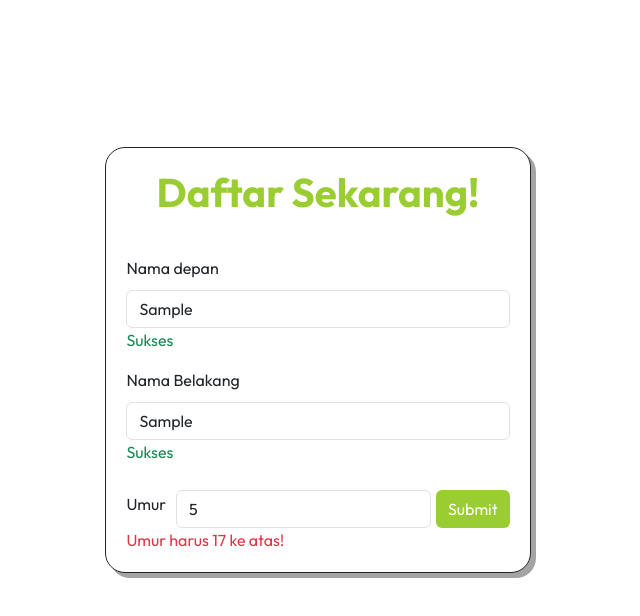
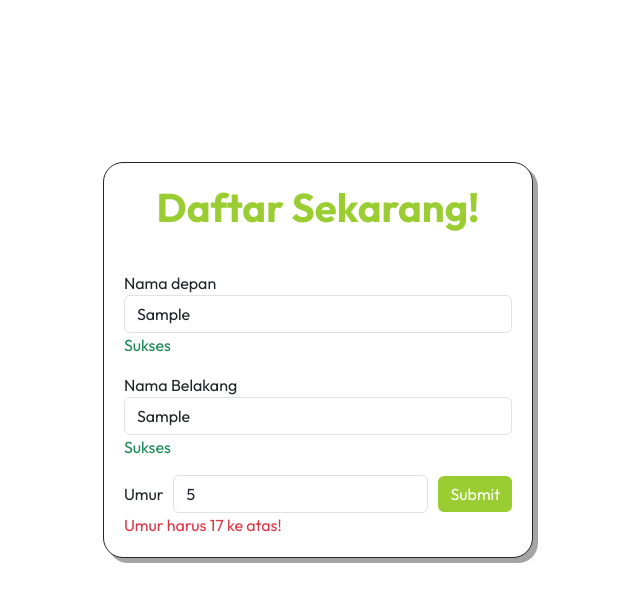
Before and after one commit to GustiWiratama/Input-Form, a plain HTML site: page index.html in a window 1280 px wide. Both pictures are taken after typing "Sample", "Sample", "5" into the empty fields and a click on the button "Submit". Shown: the whole page, without its empty margins (322-962 px from the left). Drawn offline with nearby package versions, Linux system fonts and the light colour scheme.

Commit message:
fix(bug)
fixing input value only alphabet

```diff
--- a/index.js
+++ b/index.js
@@ -12,20 +12,30 @@ const ageValue = document.querySelector("#age-value");
 const fnHeader = document.querySelector("#fn-header");
 const back = document.querySelector("#back-button");
 
+const inputHaram = /[!@#$%^&*()_+{}\[\]:;"'<>,.?/~`1234567890]/;
+
 function validating() {
-  if (firstNameInput.value.trim() === "") {
+  if (
+    firstNameInput.value.trim() === "" ||
+    inputHaram.test(firstNameInput.value)
+  ) {
     fnMessage.classList.remove("text-success");
     fnMessage.classList.add("text-danger");
-    fnMessage.innerHTML = "Nama depan tidak boleh kosong!";
+    fnMessage.innerHTML =
+      "Nama depan tidak boleh kosong dan hanya boleh huruf!";
   } else {
     fnMessage.classList.remove("text-danger");
     fnMessage.classList.add("text-success");
     fnMessage.innerHTML = "Sukses";
   }
-  if (lastNameInput.value.trim() === "") {
+  if (
+    lastNameInput.value.trim() === "" ||
+    inputHaram.test(lastNameInput.value)
+  ) {
     lnMessage.classList.remove("text-success");
     lnMessage.classList.add("text-danger");
-    lnMessage.innerHTML = "Nama belakang tidak boleh kosong!";
+    lnMessage.innerHTML =
+      "Nama belakang tidak boleh kosong dan hanya boleh huruf!";
   } else {
     lnMessage.classList.remove("text-danger");
     lnMessage.classList.add("text-success");
--- a/style.scss
+++ b/style.scss
@@ -36,18 +36,20 @@ body {
       }
     }
     input.form-control {
-      margin-top: 10px;
+      // margin-top: 10px;
     }
     .age-submit {
       display: flex;
       margin-top: 1em;
+      align-items: center;
+      text-align: center;
+      justify-content: center;
       .age-section {
         text-align: center;
         align-items: center;
         display: flex;
         .age-content {
           align-items: center;
-          // padding: 0;
         }
         .form-control {
           margin-left: 10px;
@@ -60,13 +62,9 @@ body {
         display: flex;
         flex-direction: column;
       }
-      // input {
-      //   height: fit-content;
-      // }
       button.btn {
-        max-height: 40px;
         background-color: yellowgreen;
-        margin: 10px 0px 0px 5px;
+        margin-left: 10px;
         border: none;
       }
     }
@@ -76,10 +74,6 @@ body {
     box-shadow: 5px 5px 0px 0 rgba(77, 77, 77, 0.509);
     width: 400px;
 
-    // text-align: center;
-    .card-header {
-      text-align: center;
-    }
     .card-body {
       // background-color: red;
       font-size: 20px;
```
Also changed, not shown: img/307.jpg (added), style.css, 1 other file.
